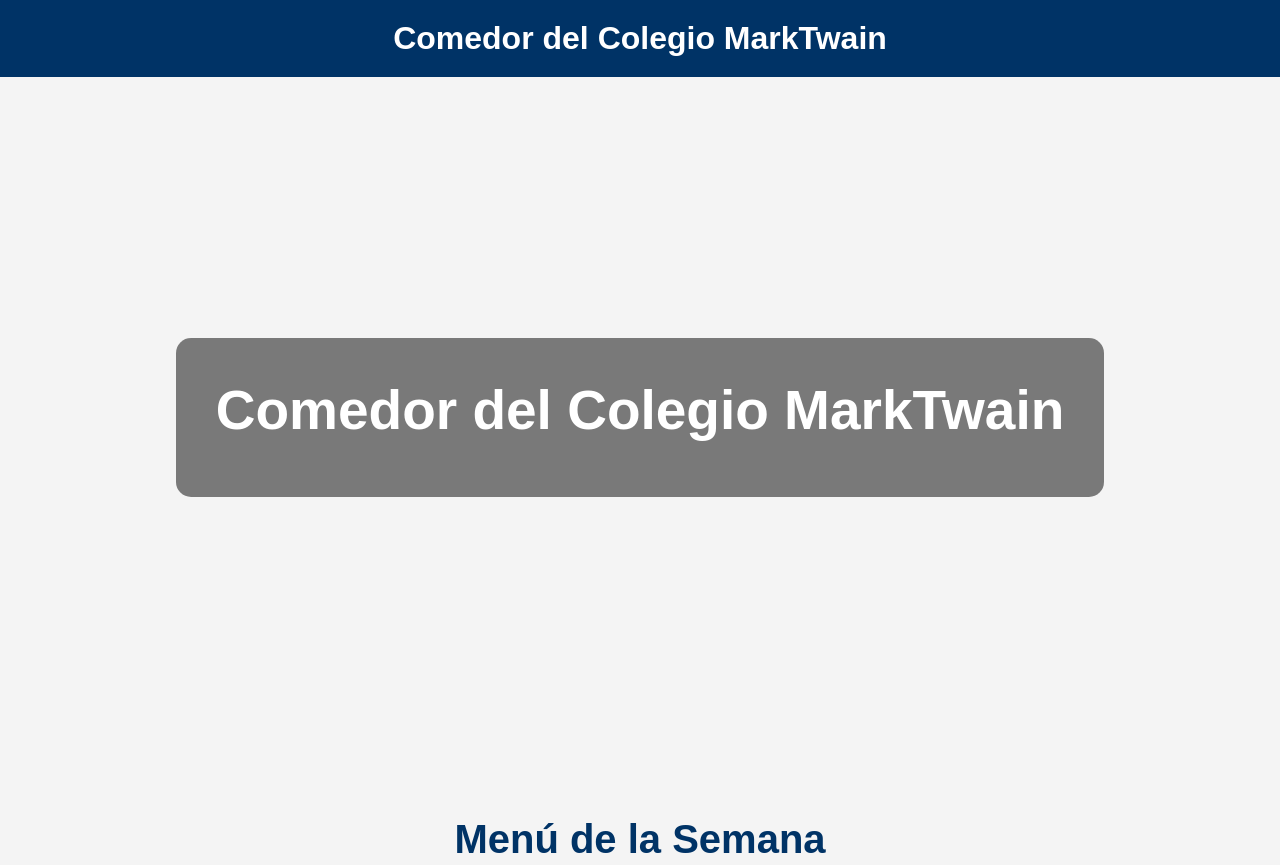
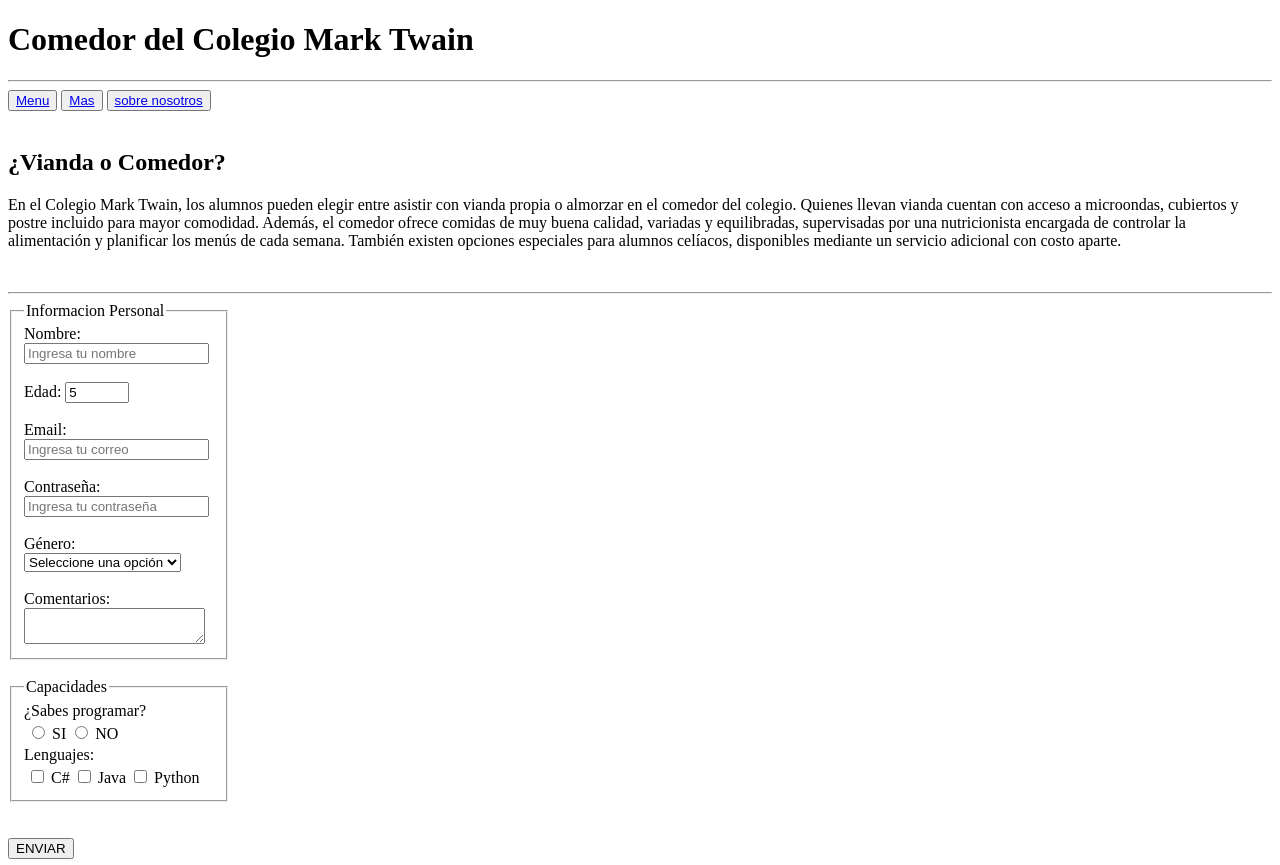
Before and after one commit to iverabarros-cmyk/tech_Day, a plain HTML site: page index.html in a window 1280 px wide. Shown: the top 865 px of the page. Drawn offline with Linux system fonts and the light colour scheme.

Commit message:
añadimos index y carta

```diff
--- a/index.html
+++ b/index.html
@@ -1,294 +1,139 @@
 <!DOCTYPE html>
-<html lang="es">
+<html lang="en">
 <head>
     <meta charset="UTF-8">
     <meta name="viewport" content="width=device-width, initial-scale=1.0">
-
-    <title>Comedor del Colegio MarkTwain</title>
-
-    <style>
-
-        *{
-            margin: 0;
-            padding: 0;
-            box-sizing: border-box;
-            font-family: Arial, Helvetica, sans-serif;
-        }
-
-        body{
-            background-color: #f4f4f4;
-            color: #333;
-        }
-
-        header{
-            background-color: #003366;
-            color: white;
-            padding: 20px;
-        }
-
-        nav{
-            display: flex;
-            justify-content: center;
-            align-items: center;
-        }
-
-        .logo{
-            font-size: 32px;
-            font-weight: bold;
-        }
-
-        .hero{
-            height: 85vh;
-            background-image: url("images.jpg");
-            background-size: cover;
-            background-position: center;
-            display: flex;
-            justify-content: center;
-            align-items: center;
-            text-align: center;
-            color: white;
-        }
-
-        .hero-text{
-            background-color: rgba(0,0,0,0.5);
-            padding: 40px;
-            border-radius: 15px;
-        }
-
-        .hero h1{
-            font-size: 55px;
-            margin-bottom: 15px;
-        }
-
-        .hero p{
-            font-size: 22px;
-        }
-
-        section{
-            padding: 60px 10%;
-        }
-
-        .menu h2{
-            text-align: center;
-            font-size: 40px;
-            color: #003366;
-            margin-bottom: 40px;
-        }
-
-        .cards{
-            display: flex;
-            justify-content: center;
-            gap: 30px;
-            flex-wrap: wrap;
-        }
-
-        .card{
-            background-color: white;
-            width: 250px;
-            border-radius: 15px;
-            overflow: hidden;
-            box-shadow: 0 5px 15px rgba(0,0,0,0.2);
-            transition: 0.3s;
-        }
-
-        .card:hover{
-            transform: translateY(-10px);
-        }
-
-        .card img{
-            width: 100%;
-            height: 180px;
-            object-fit: cover;
-        }
-
-        .card-content{
-            padding: 20px;
-        }
-
-        .card-content h3{
-            margin-bottom: 10px;
-            color: #003366;
-        }
-
-        .schedule{
-            background-color: #003366;
-            color: white;
-            text-align: center;
-        }
-
-        .schedule h2{
-            margin-bottom: 20px;
-            font-size: 40px;
-        }
-
-        table{
-            width: 70%;
-            margin: auto;
-            border-collapse: collapse;
-            background-color: white;
-            color: black;
-        }
-
-        table, th, td{
-            border: 1px solid #003366;
-        }
-
-        th{
-            background-color: #003366;
-            color: white;
-        }
-
-        th, td{
-            padding: 15px;
-        }
-
-        footer{
-            background-color: #001f3f;
-            color: white;
-            text-align: center;
-            padding: 20px;
-        }
-
-    </style>
+    <title>Comedor Colegio MarkTwain</title>
+    <meta name="description" content="La página web del comedor del Colegio Mark Twain está diseñada para brindar a los padres información clara y actualizada sobre la alimentación de los alumnos. En ella se puede consultar el menú semanal, los horarios del comedor, información nutricional y avisos importantes relacionados con el servicio">
+    <meta name="keywords" content="Comedor,Menu,Colegio MarkTwain menu,Colegio">
+    <meta name="author" content="Camila de Allende,Ignacio VeraBarros">
 </head>
-
 <body>
-
     <header>
-
-        <nav>
-
-            <div class="logo">
-                 Comedor del Colegio MarkTwain
-            </div>
-
-        </nav>
-
+        <h1>
+        Comedor del Colegio Mark Twain
+        </h1>
+        <hr>
     </header>
 
-    <section class="hero">
 
-        <div class="hero-text">
-
-            <h1>Comedor del Colegio MarkTwain</h1>
+    <nav>
+        <button><a href="http://">Menu</a></button>
+        <button><a href="http://">Mas</a></button>
+        <button><a href="http://">sobre nosotros</a></button>
+    </nav>
 
 
-        </div>
+   <section>
+    <br>
+    <h2>
+    ¿Vianda o Comedor?
+    </h2>
+    <p>En el Colegio Mark Twain, los alumnos pueden elegir entre asistir con vianda propia o almorzar en el comedor del colegio. Quienes llevan vianda cuentan con acceso a microondas, cubiertos y postre incluido para mayor comodidad. Además, el comedor ofrece comidas de muy buena calidad, variadas y equilibradas, supervisadas por una nutricionista encargada de controlar la alimentación y planificar los menús de cada semana. También existen opciones especiales para alumnos celíacos, disponibles mediante un servicio adicional con costo aparte.</p>
+   </section>
+   <br>
+<hr>
+<!DOCTYPE html>
+<html lang="en">
+<head>
 
-    </section>
 
-    <section class="menu">
 
-        <h2>Menú de la Semana</h2>
 
-        <div class="cards">
+        <section>
+            <form action="">
+                <fieldset style="width:15%;">
+                    <legend>Informacion Personal</legend>
+                    <label for="name">
+                        Nombre:
+                        <input type="text" name="name" id="name" placeholder="Ingresa tu nombre">
+                    </label>
+                    <br>
+                    <br>
+                    <label for="age">
+                        Edad:
+                        <input type="number" name="age" id="age" min="1" max="100" value="5">
+                    </label>
+                    <br>
+                    <br>
+                    <label for="email">
+                          Email:
+                        <input type="email" name="email" id="email" placeholder="Ingresa tu correo">
+                    </label>
+                    <br>
+                    <br>
+                    <label for="password">
+                        Contraseña:
+                        <input type="password" name="password" id="password" placeholder="Ingresa tu contraseña">
+                    </label>
+                    <br>
+                    <br>
+                    <label for="gender">
+                        Género:
+                        <select name="gender" id="gender">
+                            <option value="-">Seleccione una opción</option>
+                            <option value="M">Masculino</option>
+                            <option value="F">Femenino</option>
+                            <option value="P">Prefiero no decirlo</option>
+                        </select>
+                    </label>
+                    <br>
+                    <br>
+                    <label for="comments">
+                        Comentarios:
+                        <textarea name="comments" id=""></textarea>
+                    </label>
+                </fieldset>
+                <br>
+                <fieldset style="width:15%;">
+                    <legend>Capacidades</legend>
+                    <label for="programming">
+                        ¿Sabes programar?
 
-            <div class="card">
+                        <table>
+                            <tr>
+                                <td>
+                                    <label for="yesRadio">
+                                        <input type="radio" name="radioBTN" id="yesRadio" value ="yesRadio"> SI
+                                    </label>
+                                </td>
+                                <td>
+                                    <label for="noRadio">
+                                        <input type="radio" name="radioBTN" id="noRadio" value="noRadio"> NO
+                                    </label>
+                                </td>
+                            </tr>
+                        </table>
+                    </label>
 
-                <img src="https://encrypted-tbn0.gstatic.com/images?q=tbn:ANd9GcScKtC4O2RbxoCnmMoftyU_OCnflUm-5LmpSg&s" alt="Pollo">
-
-                <div class="card-content">
-                    <h3>Lunes</h3>
-                    <p>Pollo con ensalada de papas</p>
-                </div>
-
-            </div>
-
-            <div class="card">
-
-                <img src="https://storage.googleapis.com/fitia_recipe_images/GR-R-V-00007367%2Fv3%2Frect.jpeg" alt="Carne">
-
-                <div class="card-content">
-                    <h3>Martes</h3>
-                    <p>Carne con arroz</p>
-                </div>
-
-            </div>
-
-            <div class="card">
-
-                <img src="https://images.unsplash.com/photo-1621996346565-e3dbc646d9a9" alt="Fideos">
-
-                <div class="card-content">
-                    <h3>Miércoles</h3>
-                    <p>Fideos</p>
-                </div>
-
-            </div>
-
-            <div class="card">
-
-                <img src="https://images.unsplash.com/photo-1513104890138-7c749659a591" alt="Pizza">
-
-                <div class="card-content">
-                    <h3>Jueves</h3>
-                    <p>Pizza</p>
-                </div>
-
-            </div>
-
-            <div class="card">
-
-                <img src="https://img-global.cpcdn.com/steps/36776663fe281927/400x400cq80/photo.jpg" alt="Milanesa">
-
-                <div class="card-content">
-                    <h3>Viernes</h3>
-                    <p>Milanesa con puré</p>
-                </div>
-
-            </div>
-
-        </div>
-
-    </section>
-
-    <section class="schedule">
-
-        <h2>Horarios del Comedor</h2>
-
-        <table>
-
-            <tr>
-                <th>Día</th>
-                <th>Horario</th>
-            </tr>
-
-            <tr>
-                <td>Lunes</td>
-                <td>12:00 - 14:30</td>
-            </tr>
-
-            <tr>
-                <td>Martes</td>
-                <td>12:00 - 14:30</td>
-            </tr>
-
-            <tr>
-                <td>Miércoles</td>
-                <td>12:00 - 14:30</td>
-            </tr>
-
-            <tr>
-                <td>Jueves</td>
-                <td>12:00 - 14:30</td>
-            </tr>
-
-            <tr>
-                <td>Viernes</td>
-                <td>12:00 - 14:30</td>
-            </tr>
-
-        </table>
-
-    </section>
-
-    <footer>
-
-        <p>
-            © 2026 Comedor del Colegio MarkTwain
-        </p>
-
-    </footer>
-
+                    <label for="languajes">
+                        Lenguajes:
+                        <table>
+                            <tr>
+                                <td>
+                                    <label for="c#">
+                                        <input type="checkbox" name="c#" id="c#" value="c#"> C#
+                                    </label>
+                                </td>
+                                <td>
+                                    <label for="java">
+                                        <input type="checkbox" name="java" id="java" value="java"> Java
+                                    </label>
+                                </td>
+                                <td>
+                                    <label for="python">
+                                        <input type="checkbox" name="python" id="python" value="python"> Python
+                                    </label>
+                                </td>
+                            </tr>
+                        </table>
+                    </label>
+                </fieldset>
+                <br>
+                <br>
+                <input type="submit" value="ENVIAR">
+            </form>
+        </section>
+    </main>
 </body>
 </html>
```
Also changed, not shown: cart.html (added, +294 -0 lines).
